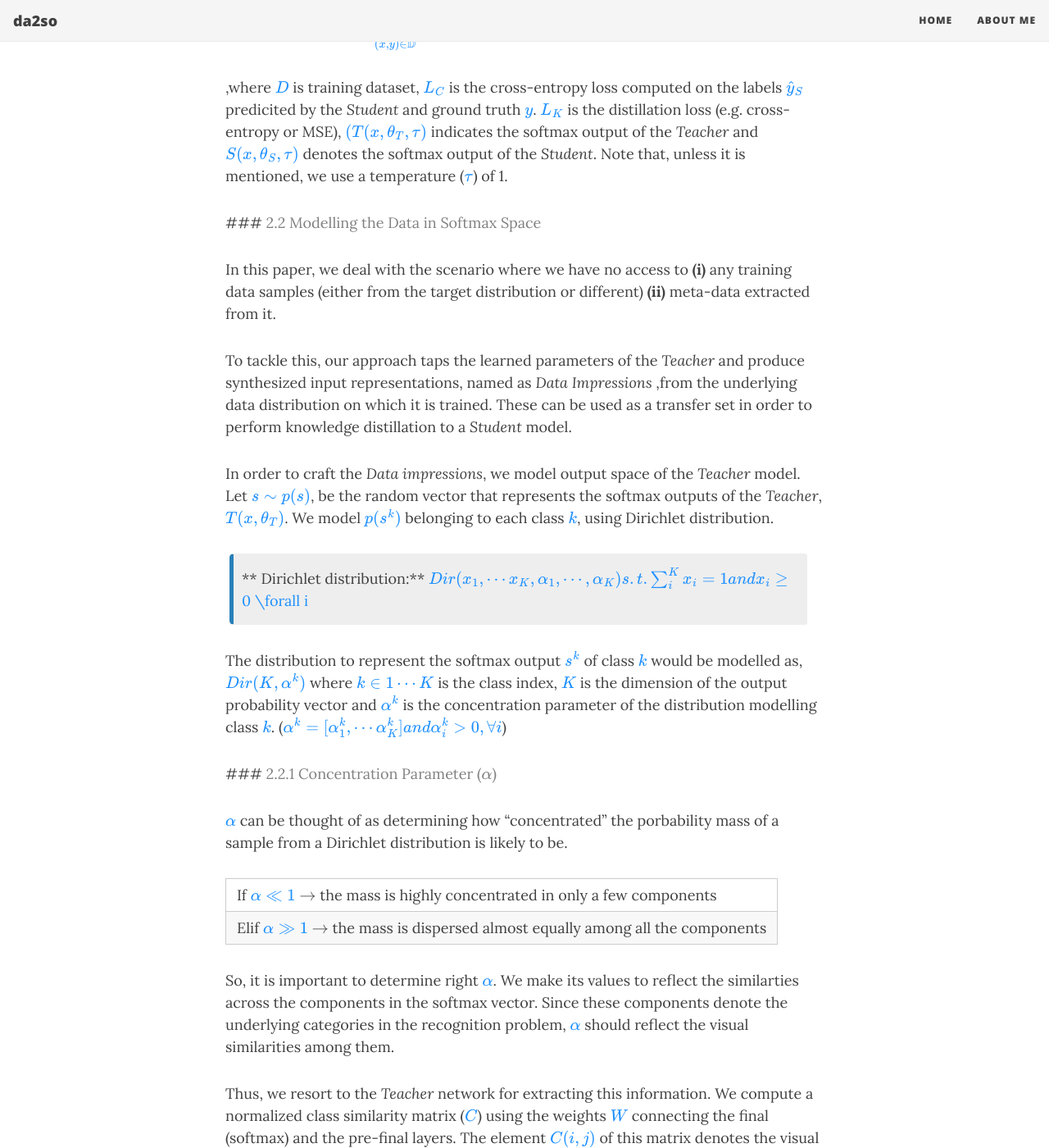
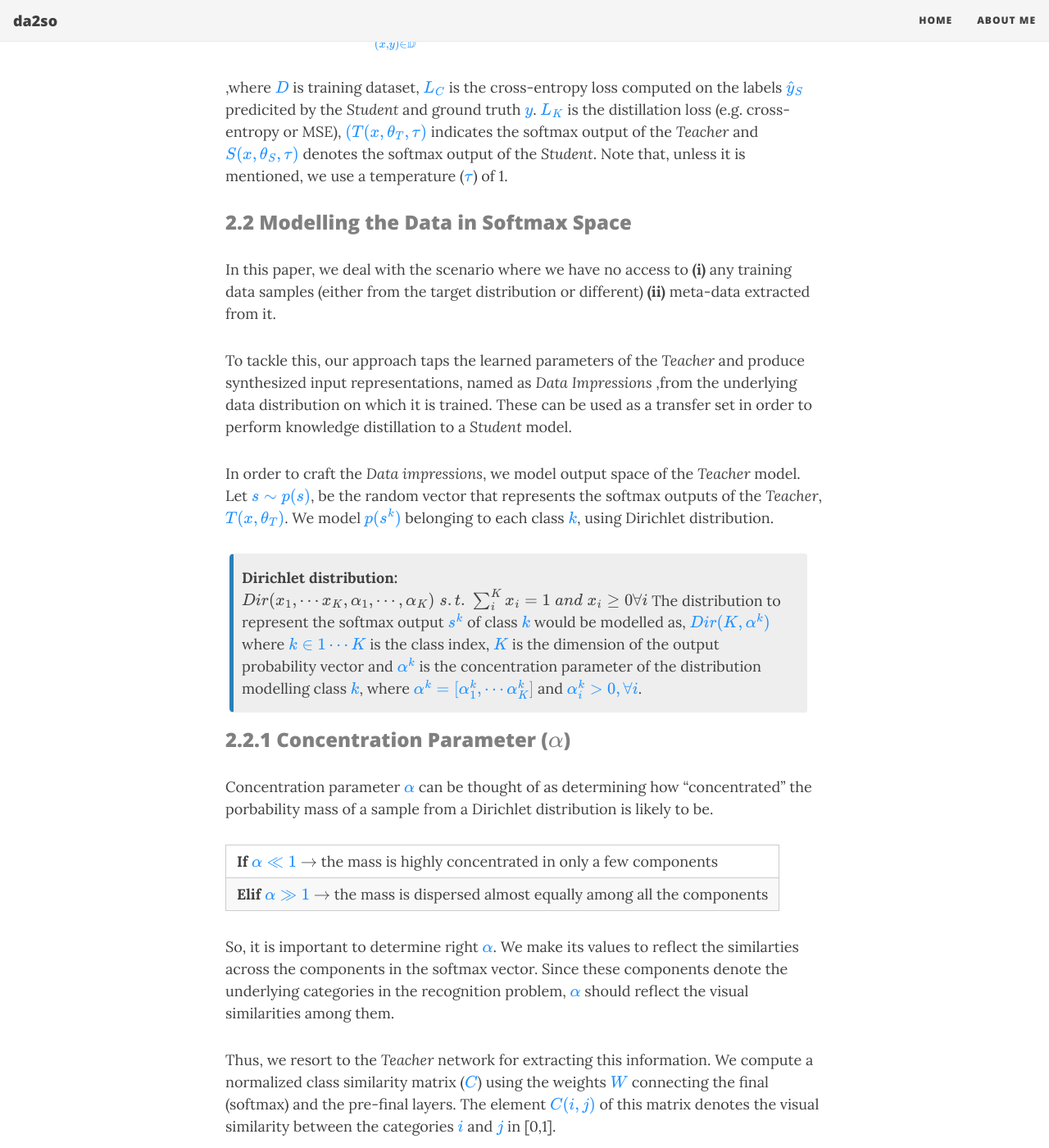
Before and after one commit to da2so/da2so.github.io, a Jekyll site: the page built from _posts/2020-08-12-Zero-Shot_Knowledge_Distillation_in_Deep_Networks.md, in a window 1280 px wide and 1400 px high, scrolled down 1476 px. Shown: the whole window at 82% size. Built offline with Jekyll 4.4.1, drawn with Linux system fonts in a browser that asks for light colours; nearby versions of some CDN libraries; formulas are drawn with MathJax 3; some of the changed text lies outside the part shown.

Commit message:
Update 2020-08-12-Zero-Shot_Knowledge_Distillation_in_Deep_Networks.md

```diff
--- a/_posts/2020-08-12-Zero-Shot_Knowledge_Distillation_in_Deep_Networks.md
+++ b/_posts/2020-08-12-Zero-Shot_Knowledge_Distillation_in_Deep_Networks.md
@@ -39,7 +39,7 @@ L=\sum_{(x,y) \in \mathbb{D}} L_K (S(x,\theta_S,\tau), T(x,\theta_T, \tau))+\lam
 
 
 
-###<span style="color:gray"> 2.2 Modelling the Data in Softmax Space</span>
+### <span style="color:gray"> 2.2 Modelling the Data in Softmax Space</span>
 
 In this paper, we deal with the scenario where we have no access to **(i)** any training data samples (either from the target distribution or different) **(ii)** meta-data extracted from it.
 
@@ -50,18 +50,17 @@ In order to craft the *Data impressions*, we model output space of the *Teacher*
 
 
 {: .box-note}
-** Dirichlet distribution:**  <span style="color:DodgerBlue">$Dir(x_1, \cdots x_K, \alpha_1, \cdots, \alpha_K) s.t. \sum^K_i x_i =1 and x_i \geq$0 \forall i</span>
-
-The distribution to represent the softmax output <span style="color:DodgerBlue">$s^k$</span> of class <span style="color:DodgerBlue">$k$</span> would be modelled as, <span style="color:DodgerBlue">$Dir(K,\alpha^k)$</span> where <span style="color:DodgerBlue">$k \in {1 \cdots K}$</span> is the class index, <span style="color:DodgerBlue">$K$</span> is the dimension of the output probability vector and <span style="color:DodgerBlue">$\alpha^k$</span> is the concentration parameter of the distribution modelling class <span style="color:DodgerBlue">$k$</span>. (<span style="color:DodgerBlue">$\alpha^k=\[\alpha^k_1, \cdots \alpha^k_K\] and \alpha^k_i>0, \forall i $</span>)
+**Dirichlet distribution:**  $Dir(x_1, \cdots x_K, \alpha_1, \cdots, \alpha_K) \; s.t. \; \sum^K_i x_i =1 \;and\; x_i \geq 0 \forall i$
+The distribution to represent the softmax output <span style="color:DodgerBlue">$s^k$</span> of class <span style="color:DodgerBlue">$k$</span> would be modelled as, <span style="color:DodgerBlue">$Dir(K,\alpha^k)$</span> where <span style="color:DodgerBlue">$k \in {1 \cdots K}$</span> is the class index, <span style="color:DodgerBlue">$K$</span> is the dimension of the output probability vector and <span style="color:DodgerBlue">$\alpha^k$</span> is the concentration parameter of the distribution modelling class <span style="color:DodgerBlue">$k$</span>, where <span style="color:DodgerBlue">$\alpha^k=\[\alpha^k_1, \cdots \alpha^k_K\]$</span> and <span style="color:DodgerBlue">$\alpha^k_i>0, \forall i $</span>.
 
 
-###<span style="color:gray"> 2.2.1 Concentration Parameter ($\alpha$)</span>
+### <span style="color:gray"> 2.2.1 Concentration Parameter ($\alpha$)</span>
 
-<span style="color:DodgerBlue">$\alpha$</span> can be thought of as determining how "concentrated" the porbability mass of a sample from a Dirichlet distribution is likely to be.
+Concentration parameter <span style="color:DodgerBlue">$\alpha$</span> can be thought of as determining how "concentrated" the porbability mass of a sample from a Dirichlet distribution is likely to be.
 
 
-| If <span style="color:DodgerBlue">$\alpha \ll 1$</span> $\rightarrow$ the mass is highly concentrated in only a few components|
-| Elif <span style="color:DodgerBlue">$\alpha \gg 1 $</span> $\rightarrow$ the mass is dispersed almost equally among all the components|
+| <b>If</b> <span style="color:DodgerBlue">$\alpha \ll 1$</span> <b>$\rightarrow$</b> the mass is highly concentrated in only a few components|
+| <b>Elif</b> <span style="color:DodgerBlue">$\alpha \gg 1 $</span> <b>$\rightarrow$</b> the mass is dispersed almost equally among all the components|
 
 So, it is important to determine right <span style="color:DodgerBlue">$\alpha$</span>. We make its values to reflect the similarties across the components in the softmax vector. Since these components denote the underlying categories in the recognition problem, <span style="color:DodgerBlue">$\alpha$</span> should reflect the visual similarities among them.
 
@@ -71,12 +70,12 @@ Thus, we resort to the *Teacher* network for extracting this information. We com
 
 ![2](https://da2so.github.io/assets/post_img/2020-08-12-Zero-Shot_Knowledge_Distillation_in_Deep_Networks/2.PNG){: .mx-auto.d-block :}
 
-###<span style="color:gray"> 2.2.2 Class Similarity Matrix ($C$)</span>
+### <span style="color:gray"> 2.2.2 Class Similarity Matrix ($C$)</span>
 
 The weights <span style="color:DodgerBlue">$w_k$</span> can be considered as the template of the class <span style="color:DodgerBlue">$k$</span> learned by the *Teacher* network. This is because the predicted class probability is proportional to the alignment of the pre-final layer’s output with the template <span style="color:DodgerBlue">$w_k$</span>.
 
-|If pre-final layer's output is positive scaled version of <span style="color:DodgerBlue">$w_k$</span> $\rightarrow$ predicted probability for class <span style="color:DodgerBlue">$k$</span>peaks|
-|Elif pre-final layer's ouput is misaligned with the <span style="color:DodgerBlue">$w_k$</span> $\rightarrow$ predicted probability for class <span style="color:DodgerBlue">$k$</span> is reduced|
+|<b>If</b> pre-final layer's output is positive scaled version of <span style="color:DodgerBlue">$w_k$</span> <b>$\rightarrow$</b> predicted probability for class <span style="color:DodgerBlue">$k$</span>peaks|
+|<b>Elif</b> pre-final layer's ouput is misaligned with the <span style="color:DodgerBlue">$w_k$</span> <b>$\rightarrow$</b> predicted probability for class <span style="color:DodgerBlue">$k$</span> is reduced|
 
 Therefor, , wetreat the weights wk as the class template for class <span style="color:DodgerBlue">$k$</span> and compute the similarity between classes <span style="color:DodgerBlue">$i$</span> and <span style="color:DodgerBlue">$j$</span> as:
 
```
